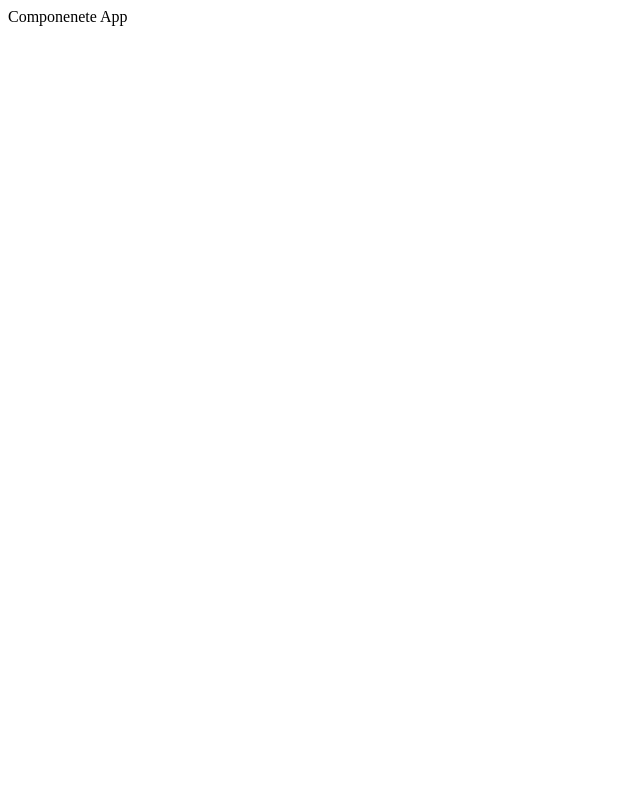
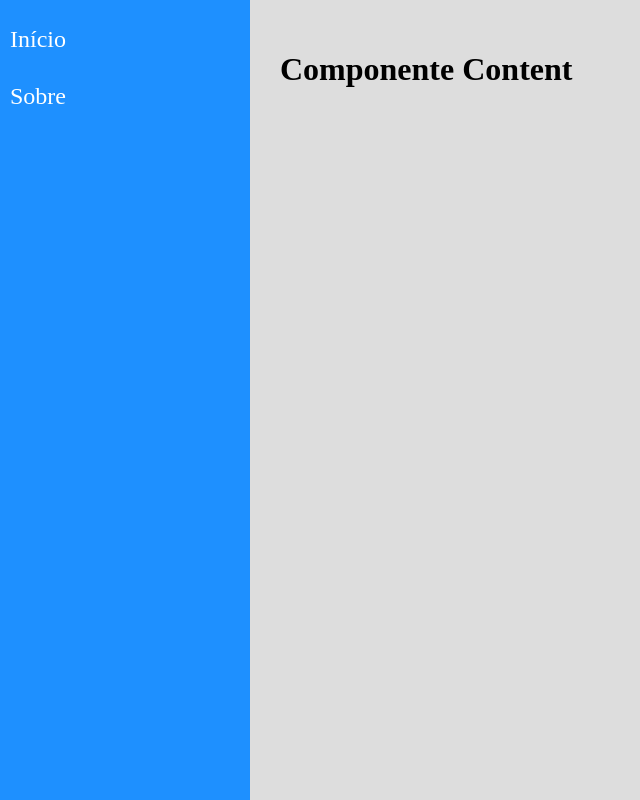
Before and after one commit to oliveiradiney/react-router, a React (Create React App) app: page / in a window 1280 px wide. Shown: the whole page, without its empty margins (0-640 px from the left). Built offline with nearby package versions, Linux system fonts and the light colour scheme.

Commit message:
Aplicando estilo

```diff
--- a/src/components/layout/Content.css
+++ b/src/components/layout/Content.css
@@ -0,0 +1,6 @@
+.Content {
+    display: flex;
+    flex-grow: 1;
+    background-color: #ddd;
+    padding: 30px;
+}
--- a/src/components/layout/Content.jsx
+++ b/src/components/layout/Content.jsx
@@ -2,9 +2,9 @@
 import React from "react";
 
 const Content = props => (
-     <main className="Content">
-         Componenete Content
-     </main>
+    <main className="Content">
+        <h1>Componente Content</h1>
+    </main>
 )
 
 export default Content
--- a/src/components/layout/Menu.css
+++ b/src/components/layout/Menu.css
@@ -1,3 +1,32 @@
 .Menu{
+    display: flex;
+    flex-basis: 250px;
 
+    background-color: #1e90ff;
 }
+.Menu nav{
+    flex-grow: 1;
+}
+
+.Menu ul{
+    list-style: none;
+    padding: 0;
+}
+
+.Menu li{
+    display: flex;
+}
+
+.Menu li a{
+    flex: 1;
+    padding: 10px;
+    margin-bottom: 10px;
+
+    text-decoration: none;
+    color: #fff;
+    font-size: 1.5rem;
+}
+
+.Menu li a:hover{
+    background-color: #00000020;
+}
--- a/src/components/layout/Menu.jsx
+++ b/src/components/layout/Menu.jsx
@@ -1,9 +1,18 @@
 import React from "react";
 import './Menu.css'
 const Menu = props => (
-     <aside className="Menu">
-         Componenete Menu
-     </aside>
+    <aside className="Menu">
+        <nav>
+            <ul>
+                <li>
+                    <a href="/">Início</a>
+                </li>
+                <li>
+                    <a href="/">Sobre</a>
+                </li>
+            </ul>
+        </nav>
+    </aside>
 )
 
 export default Menu
--- /dev/null
+++ b/src/index.css
@@ -0,0 +1,3 @@
+body{
+    margin: 0;
+}
--- a/src/index.js
+++ b/src/index.js
@@ -1,3 +1,4 @@
+import './index.css'
 import React from 'react';
 import ReactDom from 'react-dom';
 import App from './views/App'
--- a/src/views/App.css
+++ b/src/views/App.css
@@ -1,3 +1,4 @@
 .App{
-
+    display: flex;
+    height: 100vh;
 }
--- a/src/views/App.jsx
+++ b/src/views/App.jsx
@@ -1,9 +1,13 @@
 import React from "react";
 import './App.css'
+import Menu from '../components/layout/Menu'
+import Content from '../components/layout/Content'
+
 const App = props =>(
-     <div className="App">
-         Componenete App
-     </div>
+    <div className="App">
+        <Menu />
+        <Content />
+    </div>
 )
 
 export default App
```
Also changed, not shown: src/views/examples/Home.jsx (+4 -4 lines).
